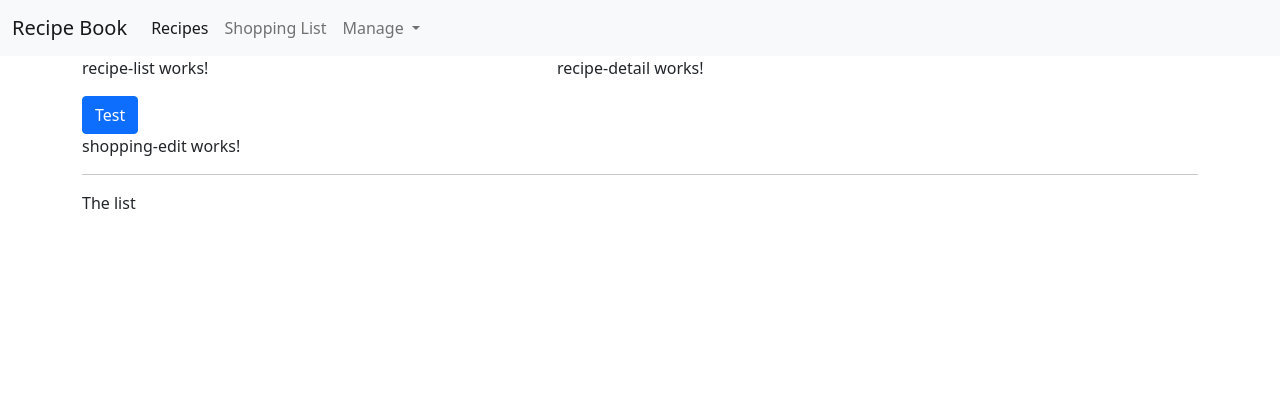
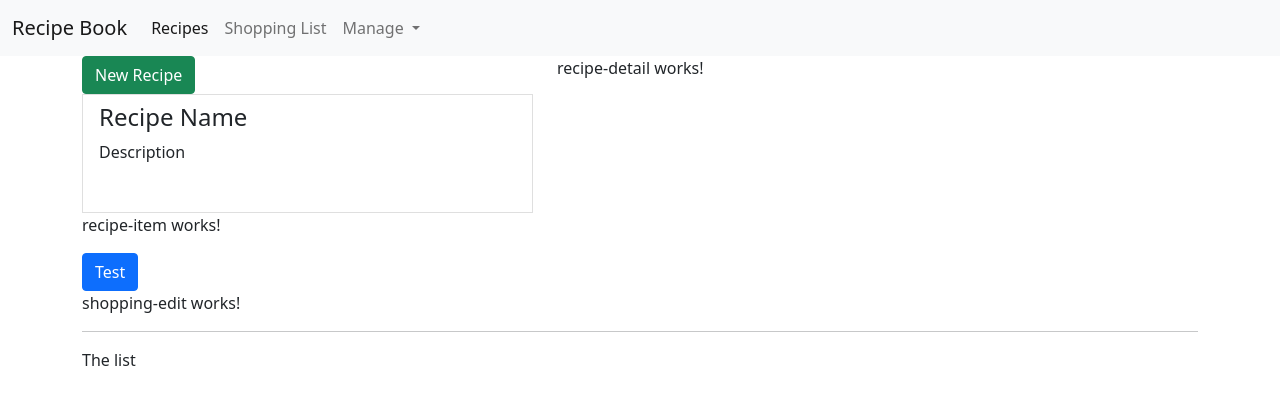
Before and after one commit to 3gzon/angular, an Angular app: page / in a window 1280 px wide. Shown: the top 404 px of the page. Built offline with nearby package versions, Linux system fonts and the light colour scheme.

Commit message:
feat: adding content to recipe component

```diff
--- a/src/app/recipes/recipe-list/recipe-list.component.html
+++ b/src/app/recipes/recipe-list/recipe-list.component.html
@@ -1 +1,19 @@
-<p>recipe-list works!</p>
+<div class="row">
+    <div class="col-xs-12">
+        <button class="btn btn-success">New Recipe</button>
+    </div>
+</div>
+<div class="row">
+    <div class="col-xs-12">
+        <a href="#" class="list-group-item clearfix">
+            <div class="pull-left">
+                <h4 class="list-group-item-heading">Recipe Name</h4>
+                <p class="list-group-item-text">Description</p>
+            </div>
+            <span class="pull-right">
+                <img src="" class="img-fluid" alt="" style="max-height: 50px;">
+            </span>
+        </a>
+        <app-recipe-item></app-recipe-item>
+    </div>
+</div>
--- a/src/app/recipes/recipe-list/recipe-list.component.ts
+++ b/src/app/recipes/recipe-list/recipe-list.component.ts
@@ -1,4 +1,5 @@
 import { Component, OnInit } from '@angular/core';
+import { Recipe } from '../recipe.model';
 
 @Component({
   selector: 'app-recipe-list',
@@ -6,7 +7,9 @@
   styleUrls: ['./recipe-list.component.css']
 })
 export class RecipeListComponent implements OnInit {
-  recipes = [];
+  recipes: Recipe[] = [
+    new Recipe('A test recipe name', 'this is a test description', 'https://natureconservancy-h.assetsadobe.com/is/image/content/dam/tnc/nature/en/photos/Zugpsitze_mountain.jpg?crop=0,176,3008,1654&wid=4000&hei=2200&scl=0.752')
+  ];
   constructor() { }
 
   ngOnInit(): void {
```
